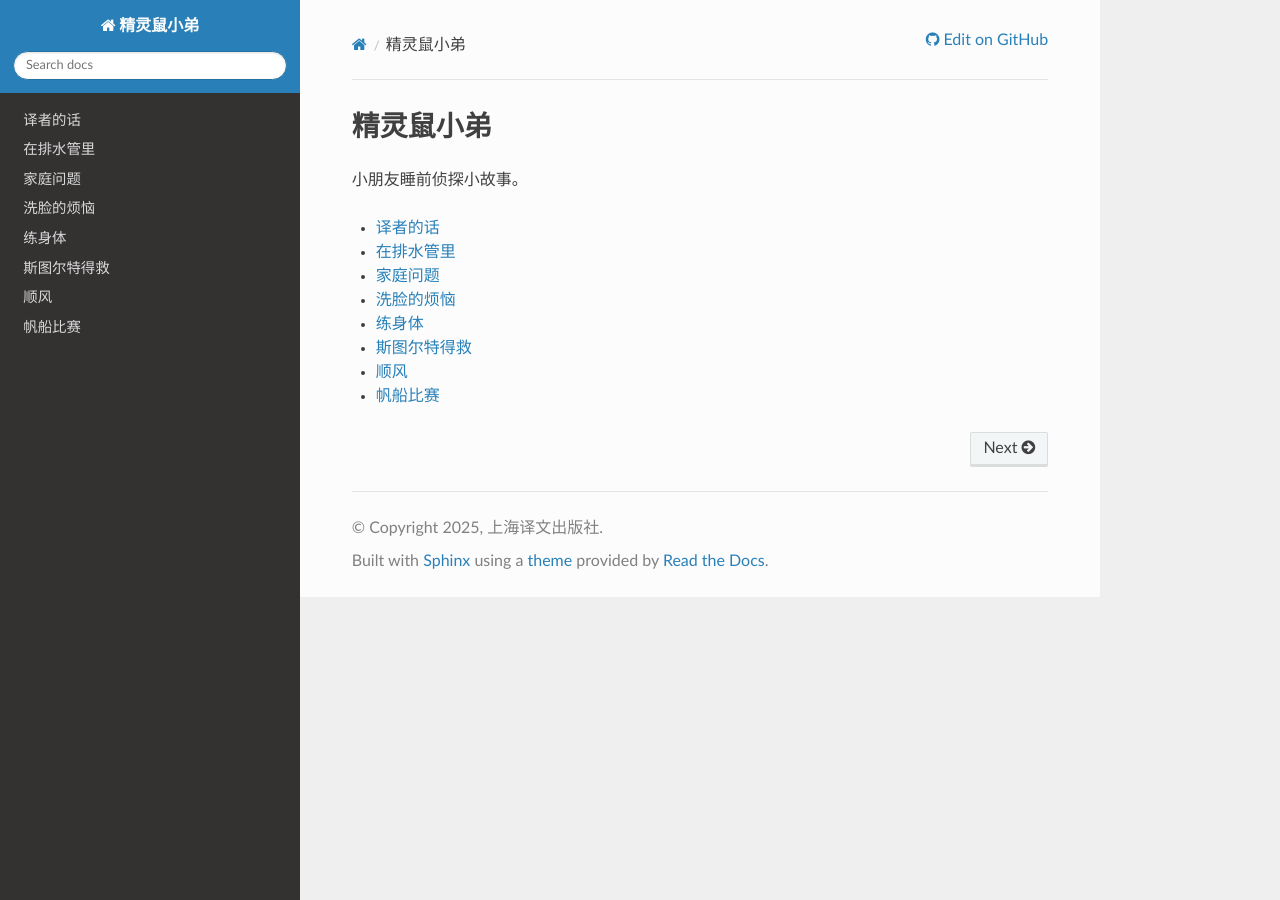
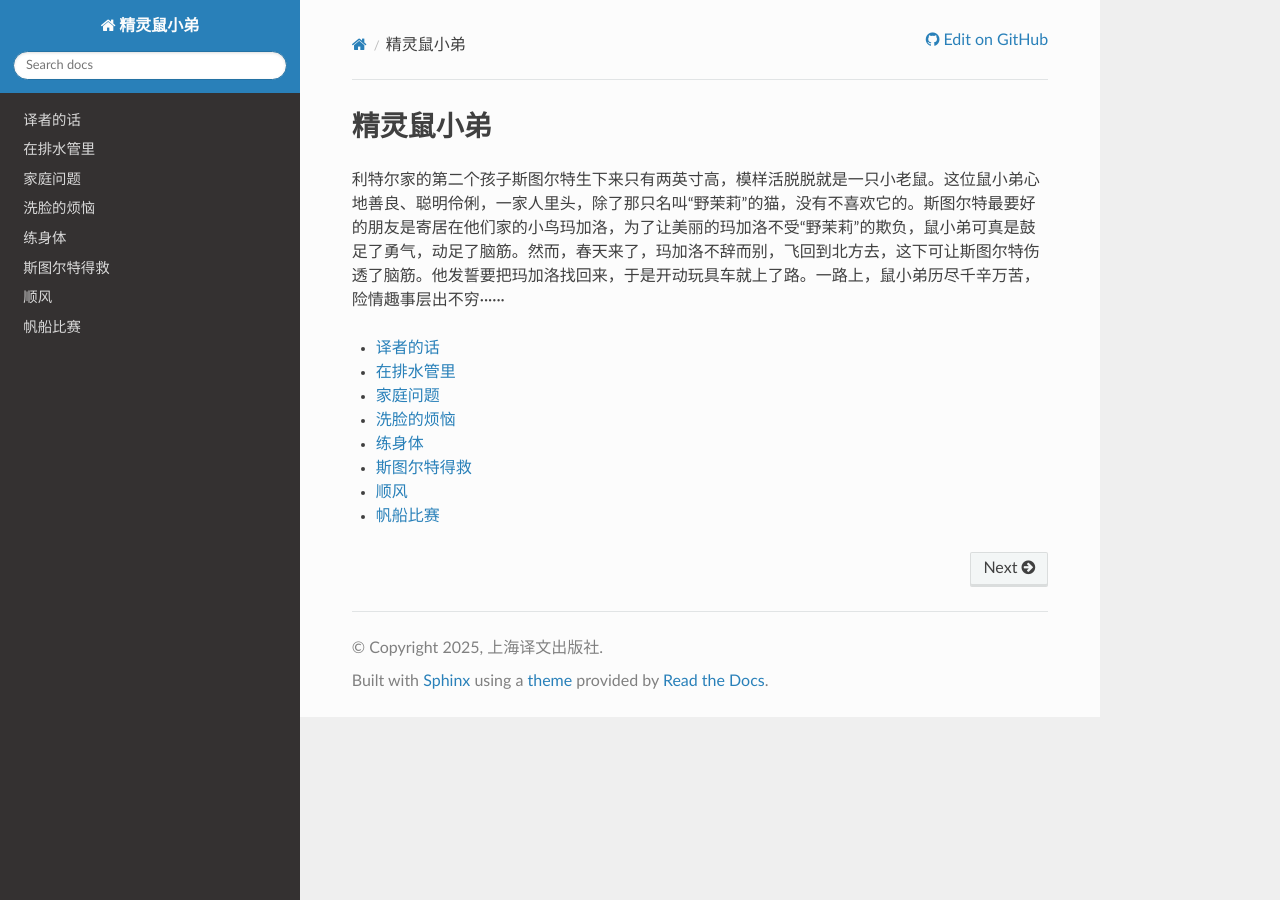
Before and after one commit to Jason2013/stuart-little-cn, a Sphinx documentation site: the page built from docs/source/index.rst, in a window 1280 px wide. Built offline with Sphinx 7.4.7 and the Read the Docs theme 3.1.0, drawn with Linux system fonts in a browser that asks for light colours.

Commit message:
Add summary

```diff
--- a/docs/source/index.rst
+++ b/docs/source/index.rst
@@ -1,7 +1,7 @@
 精灵鼠小弟
 ==========
 
-小朋友睡前侦探小故事。
+利特尔家的第二个孩子斯图尔特生下来只有两英寸高，模样活脱脱就是一只小老鼠。这位鼠小弟心地善良、聪明伶俐，一家人里头，除了那只名叫“野茉莉”的猫，没有不喜欢它的。斯图尔特最要好的朋友是寄居在他们家的小鸟玛加洛，为了让美丽的玛加洛不受“野茉莉”的欺负，鼠小弟可真是鼓足了勇气，动足了脑筋。然而，春天来了，玛加洛不辞而别，飞回到北方去，这下可让斯图尔特伤透了脑筋。他发誓要把玛加洛找回来，于是开动玩具车就上了路。一路上，鼠小弟历尽千辛万苦，险情趣事层出不穷······
 
 .. toctree::
 
```
